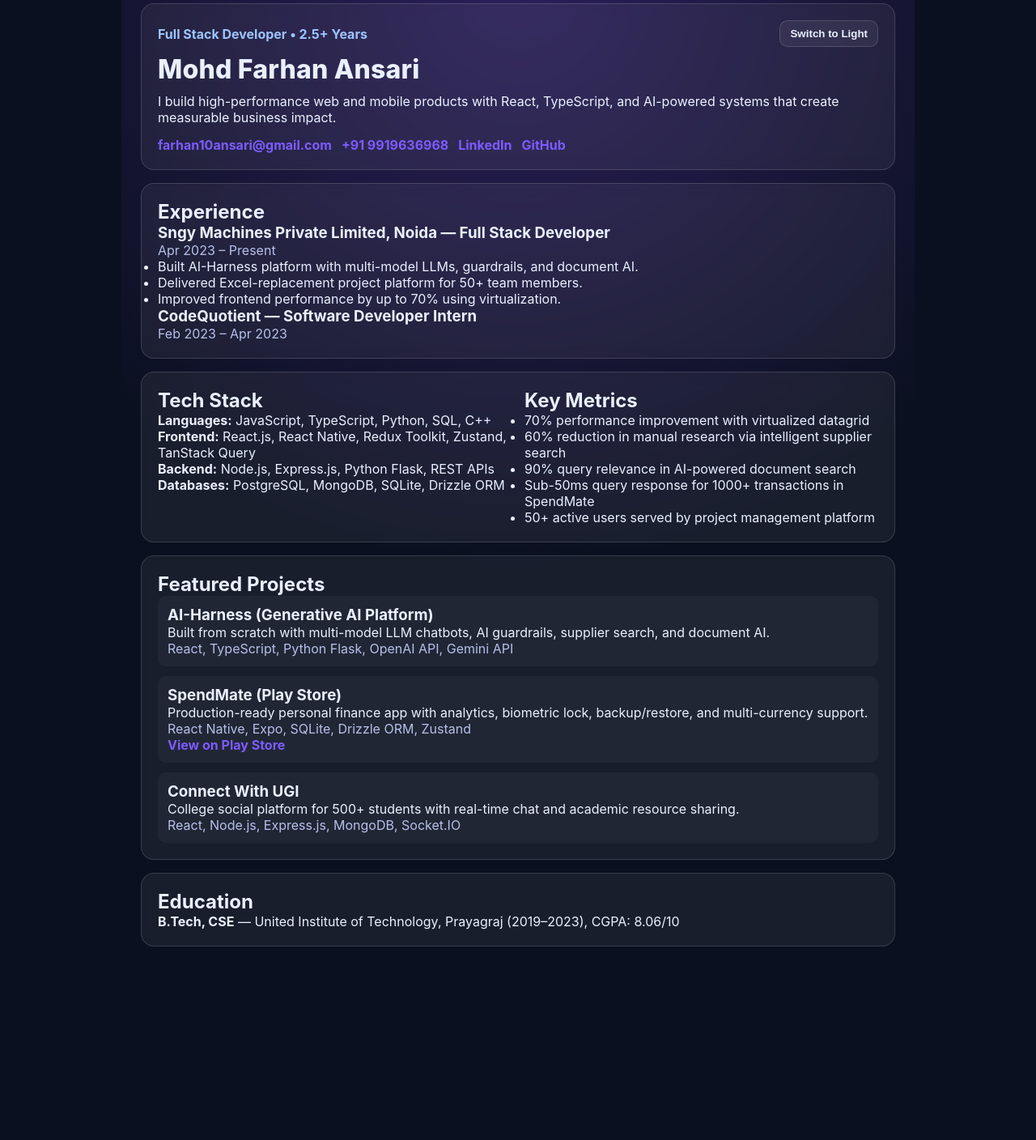
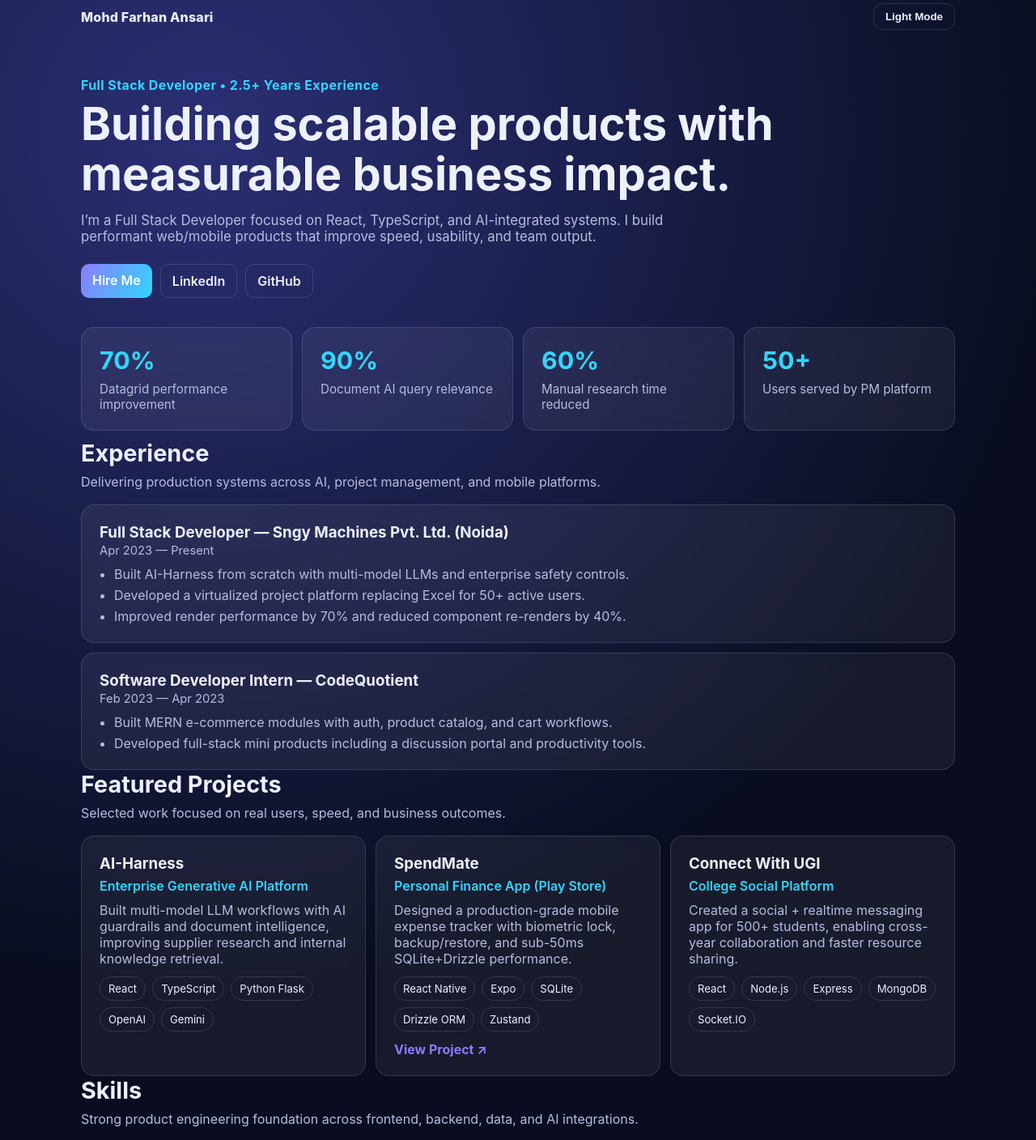
Before and after one commit to farhan10ansari/farhan-portfolio, a React (Vite) app: page / in a window 1280 px wide. Shown: the part 20-1428 px from the top of the page at 81% size. Before the commit the page ends 1213 px from the top, so only its background shows below. Built offline with nearby package versions, Linux system fonts and the light colour scheme.

Commit message:
Redesign portfolio to professional engineer-focused layout

```diff
--- a/src/App.css
+++ b/src/App.css
@@ -1,100 +1,249 @@
 :root {
-  font-family: Inter, system-ui, Avenir, Helvetica, Arial, sans-serif;
+  font-family: Inter, ui-sans-serif, system-ui, -apple-system, Segoe UI, Roboto, Helvetica, Arial, sans-serif;
 }
 
-* { box-sizing: border-box; }
+* {
+  box-sizing: border-box;
+}
 
 body {
   margin: 0;
-  min-height: 100vh;
-  background: #0b1020;
 }
 
-.page {
-  --bg: #0b1020;
-  --panel: rgba(255, 255, 255, 0.06);
-  --border: rgba(255, 255, 255, 0.14);
-  --text: #eaf0ff;
-  --muted: #b6c0e8;
-  --accent: #7c5cff;
-  max-width: 980px;
-  margin: 0 auto;
-  padding: 24px;
-  display: grid;
-  gap: 16px;
+.portfolio {
+  --bg: #090d1f;
+  --bg-grad: radial-gradient(circle at 20% 10%, #2b2f74 0%, #090d1f 55%);
+  --text: #edf0ff;
+  --muted: #b4bddf;
+  --card: rgba(255, 255, 255, 0.06);
+  --border: rgba(255, 255, 255, 0.12);
+  --primary: #8b7cff;
+  --primary-2: #32d6ff;
+  background: var(--bg-grad);
   color: var(--text);
-  background: radial-gradient(circle at top, #2b1f59 0%, var(--bg) 55%);
   min-height: 100vh;
+  padding-bottom: 32px;
 }
 
-.page.light {
-  --bg: #f4f6ff;
-  --panel: rgba(255, 255, 255, 0.85);
-  --border: rgba(25, 30, 50, 0.12);
-  --text: #101631;
-  --muted: #4a557d;
+.portfolio.light {
+  --bg: #f5f7ff;
+  --bg-grad: radial-gradient(circle at 20% 10%, #d8dfff 0%, #f5f7ff 55%);
+  --text: #121731;
+  --muted: #4b557e;
+  --card: rgba(255, 255, 255, 0.9);
+  --border: rgba(32, 42, 72, 0.12);
+  --primary: #5b4eff;
+  --primary-2: #0ea5e9;
+}
+
+.container {
+  width: min(1080px, 92%);
+  margin: 0 auto;
+}
+
+.reveal {
+  animation: fadeUp .5s ease;
+}
+
+@keyframes fadeUp {
+  from { opacity: 0; transform: translateY(8px); }
+  to { opacity: 1; transform: translateY(0); }
 }
 
 .card {
-  background: var(--panel);
+  background: var(--card);
   border: 1px solid var(--border);
   border-radius: 16px;
-  padding: 20px;
+  padding: 22px;
   backdrop-filter: blur(8px);
 }
 
-.hero h1 {
-  margin: 8px 0 10px;
-  font-size: 2rem;
-  font-weight: 800;
-  letter-spacing: 0.2px;
-}
-
-.badge {
-  color: #9ec4ff;
-  font-weight: 700;
-  margin: 0;
-}
-
-.muted { color: var(--muted); }
-
-.topbar {
+.topnav {
   display: flex;
   justify-content: space-between;
   align-items: center;
-  gap: 12px;
+  padding-top: 24px;
 }
 
-.theme-btn {
+.brand {
+  font-weight: 800;
+  letter-spacing: .2px;
+}
+
+.themeToggle {
   border: 1px solid var(--border);
-  border-radius: 10px;
-  padding: 8px 12px;
-  background: var(--panel);
+  background: transparent;
   color: var(--text);
+  border-radius: 12px;
+  padding: 8px 14px;
   font-weight: 600;
   cursor: pointer;
 }
 
-.links {
+.heroContent {
+  padding: 58px 0 36px;
+}
+
+.eyebrow {
+  color: var(--primary-2);
+  font-weight: 700;
+  letter-spacing: .4px;
+  margin-bottom: 8px;
+}
+
+.hero h1 {
+  font-size: clamp(2rem, 4.5vw, 3.5rem);
+  line-height: 1.1;
+  margin: 0 0 16px;
+  max-width: 900px;
+}
+
+.summary {
+  font-size: 1.05rem;
+  color: var(--muted);
+  max-width: 760px;
+}
+
+.ctaRow {
+  display: flex;
+  gap: 10px;
+  flex-wrap: wrap;
+  margin-top: 24px;
+}
+
+.btn {
+  text-decoration: none;
+  border: 1px solid var(--border);
+  color: var(--text);
+  padding: 10px 14px;
+  border-radius: 10px;
+  font-weight: 600;
+}
+
+.btn.primary {
+  background: linear-gradient(120deg, var(--primary), var(--primary-2));
+  color: #fff;
+  border: none;
+}
+
+.sectionHead h2 {
+  margin: 0;
+  font-size: 1.8rem;
+}
+
+.sectionHead p {
+  color: var(--muted);
+  margin: 8px 0 18px;
+}
+
+.stats {
+  display: grid;
+  grid-template-columns: repeat(4, 1fr);
+  gap: 12px;
+  margin-bottom: 10px;
+}
+
+.statCard h3 {
+  margin: 0;
+  font-size: 1.9rem;
+  color: var(--primary-2);
+}
+
+.statCard p {
+  margin: 8px 0 0;
+  color: var(--muted);
+  font-size: .95rem;
+}
+
+.timeline, .projectGrid, .skillsGrid {
+  display: grid;
+  gap: 12px;
+}
+
+.timelineItem span {
+  color: var(--muted);
+  font-size: .92rem;
+}
+
+.timelineItem ul,
+.skillCard ul {
+  margin: 10px 0 0;
+  padding-left: 18px;
+  color: var(--muted);
+  display: grid;
+  gap: 6px;
+}
+
+.projectGrid {
+  grid-template-columns: repeat(3, minmax(0, 1fr));
+}
+
+.projectCard .subtitle {
+  color: var(--primary-2);
+  margin: 6px 0 10px;
+  font-weight: 600;
+}
+
+.projectCard p {
+  color: var(--muted);
+}
+
+.tags {
   display: flex;
   flex-wrap: wrap;
-  gap: 12px;
-  margin-top: 14px;
+  gap: 8px;
+  margin: 12px 0;
 }
 
-.links a, .projects a {
-  color: var(--accent);
-  font-weight: 700;
-  text-decoration: none;
+.tags span {
+  border: 1px solid var(--border);
+  border-radius: 999px;
+  padding: 6px 10px;
+  font-size: .82rem;
+  color: var(--text);
 }
 
-.links a:hover, .projects a:hover { text-decoration: underline; }
+.projectLink {
+  text-decoration: none;
+  color: var(--primary);
+  font-weight: 700;
+}
 
-.grid { display: grid; grid-template-columns: 1fr 1fr; gap: 16px; }
-.projects { display: grid; gap: 12px; }
-.projects article { padding: 12px; border-radius: 10px; background: rgba(255,255,255,.04); }
+.skillsGrid {
+  grid-template-columns: repeat(4, minmax(0, 1fr));
+}
+
+.contact h2 {
+  margin-top: 0;
+}
+
+.contact p {
+  color: var(--muted);
+}
+
+.contactMeta {
+  display: flex;
+  flex-wrap: wrap;
+  gap: 14px;
+  margin-top: 12px;
+}
+
+.contactMeta a,
+.contactMeta span {
+  color: var(--text);
+  text-decoration: none;
+  font-weight: 600;
+}
+
+@media (max-width: 980px) {
+  .stats { grid-template-columns: repeat(2, 1fr); }
+  .projectGrid { grid-template-columns: 1fr 1fr; }
+  .skillsGrid { grid-template-columns: 1fr 1fr; }
+}
 
 @media (max-width: 720px) {
-  .grid { grid-template-columns: 1fr; }
-  .topbar { flex-direction: column; align-items: flex-start; }
+  .topnav { flex-direction: column; align-items: flex-start; gap: 10px; }
+  .projectGrid { grid-template-columns: 1fr; }
+  .skillsGrid { grid-template-columns: 1fr; }
+  .stats { grid-template-columns: 1fr; }
 }
--- a/src/App.tsx
+++ b/src/App.tsx
@@ -1,111 +1,186 @@
-import { useMemo, useState } from "react";
+import { useState } from "react";
 import "./App.css";
 
-const skills = {
-  languages: ["JavaScript", "TypeScript", "Python", "SQL", "C++"],
-  frontend: ["React.js", "React Native", "Redux Toolkit", "Zustand", "TanStack Query"],
-  backend: ["Node.js", "Express.js", "Python Flask", "REST APIs"],
-  databases: ["PostgreSQL", "MongoDB", "SQLite", "Drizzle ORM"],
-};
+const skillGroups = [
+  {
+    title: "Frontend",
+    items: ["React.js", "TypeScript", "Redux Toolkit", "Zustand", "TanStack Query", "React Native"],
+  },
+  {
+    title: "Backend",
+    items: ["Node.js", "Express.js", "Python Flask", "REST APIs"],
+  },
+  {
+    title: "Databases",
+    items: ["PostgreSQL", "MongoDB", "SQLite", "Drizzle ORM"],
+  },
+  {
+    title: "AI & Tooling",
+    items: ["OpenAI API", "Gemini API", "Docker", "Git", "Postman"],
+  },
+];
 
-const achievements = [
-  "70% performance improvement with virtualized datagrid",
-  "60% reduction in manual research via intelligent supplier search",
-  "90% query relevance in AI-powered document search",
-  "Sub-50ms query response for 1000+ transactions in SpendMate",
-  "50+ active users served by project management platform",
+const highlights = [
+  { metric: "70%", label: "Datagrid performance improvement" },
+  { metric: "90%", label: "Document AI query relevance" },
+  { metric: "60%", label: "Manual research time reduced" },
+  { metric: "50+", label: "Users served by PM platform" },
 ];
 
 const projects = [
   {
-    name: "AI-Harness (Generative AI Platform)",
-    desc: "Built from scratch with multi-model LLM chatbots, AI guardrails, supplier search, and document AI.",
-    stack: "React, TypeScript, Python Flask, OpenAI API, Gemini API",
+    name: "AI-Harness",
+    subtitle: "Enterprise Generative AI Platform",
+    impact:
+      "Built multi-model LLM workflows with AI guardrails and document intelligence, improving supplier research and internal knowledge retrieval.",
+    stack: ["React", "TypeScript", "Python Flask", "OpenAI", "Gemini"],
   },
   {
-    name: "SpendMate (Play Store)",
-    desc: "Production-ready personal finance app with analytics, biometric lock, backup/restore, and multi-currency support.",
-    stack: "React Native, Expo, SQLite, Drizzle ORM, Zustand",
+    name: "SpendMate",
+    subtitle: "Personal Finance App (Play Store)",
+    impact:
+      "Designed a production-grade mobile expense tracker with biometric lock, backup/restore, and sub-50ms SQLite+Drizzle performance.",
+    stack: ["React Native", "Expo", "SQLite", "Drizzle ORM", "Zustand"],
     link: "https://play.google.com/store/apps/details?id=com.farhan10ansari.spendmate",
   },
   {
     name: "Connect With UGI",
-    desc: "College social platform for 500+ students with real-time chat and academic resource sharing.",
-    stack: "React, Node.js, Express.js, MongoDB, Socket.IO",
+    subtitle: "College Social Platform",
+    impact:
+      "Created a social + realtime messaging app for 500+ students, enabling cross-year collaboration and faster resource sharing.",
+    stack: ["React", "Node.js", "Express", "MongoDB", "Socket.IO"],
   },
 ];
 
 export default function App() {
   const [theme, setTheme] = useState<"dark" | "light">("dark");
-  const themeLabel = useMemo(() => (theme === "dark" ? "Switch to Light" : "Switch to Dark"), [theme]);
 
   return (
-    <div className={`page ${theme}`}>
-      <header className="hero card">
-        <div className="topbar">
-          <p className="badge">Full Stack Developer • 2.5+ Years</p>
-          <button className="theme-btn" onClick={() => setTheme(theme === "dark" ? "light" : "dark")}>{themeLabel}</button>
-        </div>
-        <h1>Mohd Farhan Ansari</h1>
-        <p>
-          I build high-performance web and mobile products with React, TypeScript, and AI-powered systems that create measurable business impact.
-        </p>
-        <div className="links">
-          <a href="mailto:farhan10ansari@gmail.com">farhan10ansari@gmail.com</a>
-          <a href="tel:+919919636968">+91 9919636968</a>
-          <a href="https://www.linkedin.com/in/farhan10ansari/" target="_blank">LinkedIn</a>
-          <a href="https://github.com/farhan10ansari" target="_blank">GitHub</a>
+    <div className={`portfolio ${theme}`}>
+      <header className="hero container reveal">
+        <nav className="topnav">
+          <span className="brand">Mohd Farhan Ansari</span>
+          <button className="themeToggle" onClick={() => setTheme(theme === "dark" ? "light" : "dark")}>
+            {theme === "dark" ? "Light" : "Dark"} Mode
+          </button>
+        </nav>
+
+        <div className="heroContent">
+          <p className="eyebrow">Full Stack Developer • 2.5+ Years Experience</p>
+          <h1>Building scalable products with measurable business impact.</h1>
+          <p className="summary">
+            I’m a Full Stack Developer focused on React, TypeScript, and AI-integrated systems. I build performant
+            web/mobile products that improve speed, usability, and team output.
+          </p>
+          <div className="ctaRow">
+            <a className="btn primary" href="mailto:farhan10ansari@gmail.com">
+              Hire Me
+            </a>
+            <a className="btn" href="https://www.linkedin.com/in/farhan10ansari/" target="_blank">
+              LinkedIn
+            </a>
+            <a className="btn" href="https://github.com/farhan10ansari" target="_blank">
+              GitHub
+            </a>
+          </div>
         </div>
       </header>
 
-      <section className="card">
-        <h2>Experience</h2>
-        <h3>Sngy Machines Private Limited, Noida — Full Stack Developer</h3>
-        <p className="muted">Apr 2023 – Present</p>
-        <ul>
-          <li>Built AI-Harness platform with multi-model LLMs, guardrails, and document AI.</li>
-          <li>Delivered Excel-replacement project platform for 50+ team members.</li>
-          <li>Improved frontend performance by up to 70% using virtualization.</li>
-        </ul>
-        <h3>CodeQuotient — Software Developer Intern</h3>
-        <p className="muted">Feb 2023 – Apr 2023</p>
+      <section className="container stats reveal">
+        {highlights.map((h) => (
+          <article key={h.label} className="card statCard">
+            <h3>{h.metric}</h3>
+            <p>{h.label}</p>
+          </article>
+        ))}
       </section>
 
-      <section className="card grid">
-        <div>
-          <h2>Tech Stack</h2>
-          <p><strong>Languages:</strong> {skills.languages.join(", ")}</p>
-          <p><strong>Frontend:</strong> {skills.frontend.join(", ")}</p>
-          <p><strong>Backend:</strong> {skills.backend.join(", ")}</p>
-          <p><strong>Databases:</strong> {skills.databases.join(", ")}</p>
+      <section className="container reveal">
+        <div className="sectionHead">
+          <h2>Experience</h2>
+          <p>Delivering production systems across AI, project management, and mobile platforms.</p>
         </div>
-        <div>
-          <h2>Key Metrics</h2>
-          <ul>
-            {achievements.map((a) => (
-              <li key={a}>{a}</li>
-            ))}
-          </ul>
+
+        <div className="timeline">
+          <article className="card timelineItem">
+            <h3>Full Stack Developer — Sngy Machines Pvt. Ltd. (Noida)</h3>
+            <span>Apr 2023 — Present</span>
+            <ul>
+              <li>Built AI-Harness from scratch with multi-model LLMs and enterprise safety controls.</li>
+              <li>Developed a virtualized project platform replacing Excel for 50+ active users.</li>
+              <li>Improved render performance by 70% and reduced component re-renders by 40%.</li>
+            </ul>
+          </article>
+
+          <article className="card timelineItem">
+            <h3>Software Developer Intern — CodeQuotient</h3>
+            <span>Feb 2023 — Apr 2023</span>
+            <ul>
+              <li>Built MERN e-commerce modules with auth, product catalog, and cart workflows.</li>
+              <li>Developed full-stack mini products including a discussion portal and productivity tools.</li>
+            </ul>
+          </article>
         </div>
       </section>
 
-      <section className="card">
-        <h2>Featured Projects</h2>
-        <div className="projects">
+      <section className="container reveal">
+        <div className="sectionHead">
+          <h2>Featured Projects</h2>
+          <p>Selected work focused on real users, speed, and business outcomes.</p>
+        </div>
+        <div className="projectGrid">
           {projects.map((p) => (
-            <article key={p.name}>
+            <article key={p.name} className="card projectCard">
               <h3>{p.name}</h3>
-              <p>{p.desc}</p>
-              <p className="muted">{p.stack}</p>
-              {p.link && <a href={p.link} target="_blank">View on Play Store</a>}
+              <p className="subtitle">{p.subtitle}</p>
+              <p>{p.impact}</p>
+              <div className="tags">
+                {p.stack.map((s) => (
+                  <span key={s}>{s}</span>
+                ))}
+              </div>
+              {p.link && (
+                <a className="projectLink" href={p.link} target="_blank">
+                  View Project ↗
+                </a>
+              )}
             </article>
           ))}
         </div>
       </section>
 
-      <section className="card">
-        <h2>Education</h2>
-        <p><strong>B.Tech, CSE</strong> — United Institute of Technology, Prayagraj (2019–2023), CGPA: 8.06/10</p>
+      <section className="container reveal">
+        <div className="sectionHead">
+          <h2>Skills</h2>
+          <p>Strong product engineering foundation across frontend, backend, data, and AI integrations.</p>
+        </div>
+        <div className="skillsGrid">
+          {skillGroups.map((group) => (
+            <article key={group.title} className="card skillCard">
+              <h3>{group.title}</h3>
+              <ul>
+                {group.items.map((item) => (
+                  <li key={item}>{item}</li>
+                ))}
+              </ul>
+            </article>
+          ))}
+        </div>
+      </section>
+
+      <section className="container reveal">
+        <article className="card contact">
+          <h2>Let’s build something impactful.</h2>
+          <p>
+            Open to full-time opportunities where I can contribute across modern frontend, backend, and AI-driven product
+            development.
+          </p>
+          <div className="contactMeta">
+            <a href="mailto:farhan10ansari@gmail.com">farhan10ansari@gmail.com</a>
+            <a href="tel:+919919636968">+91 9919636968</a>
+            <span>Pratapgarh, Uttar Pradesh, India</span>
+          </div>
+        </article>
       </section>
     </div>
   );
```
